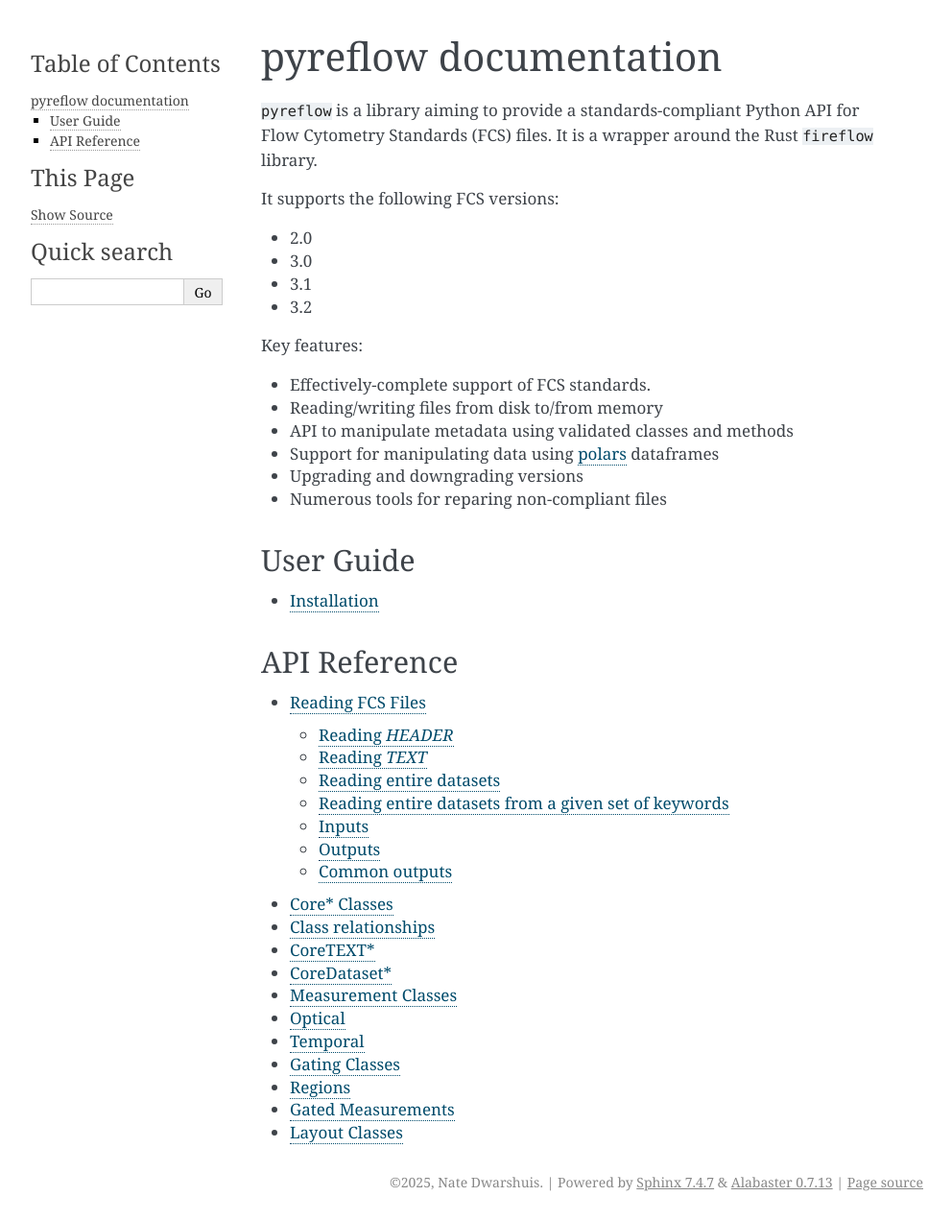
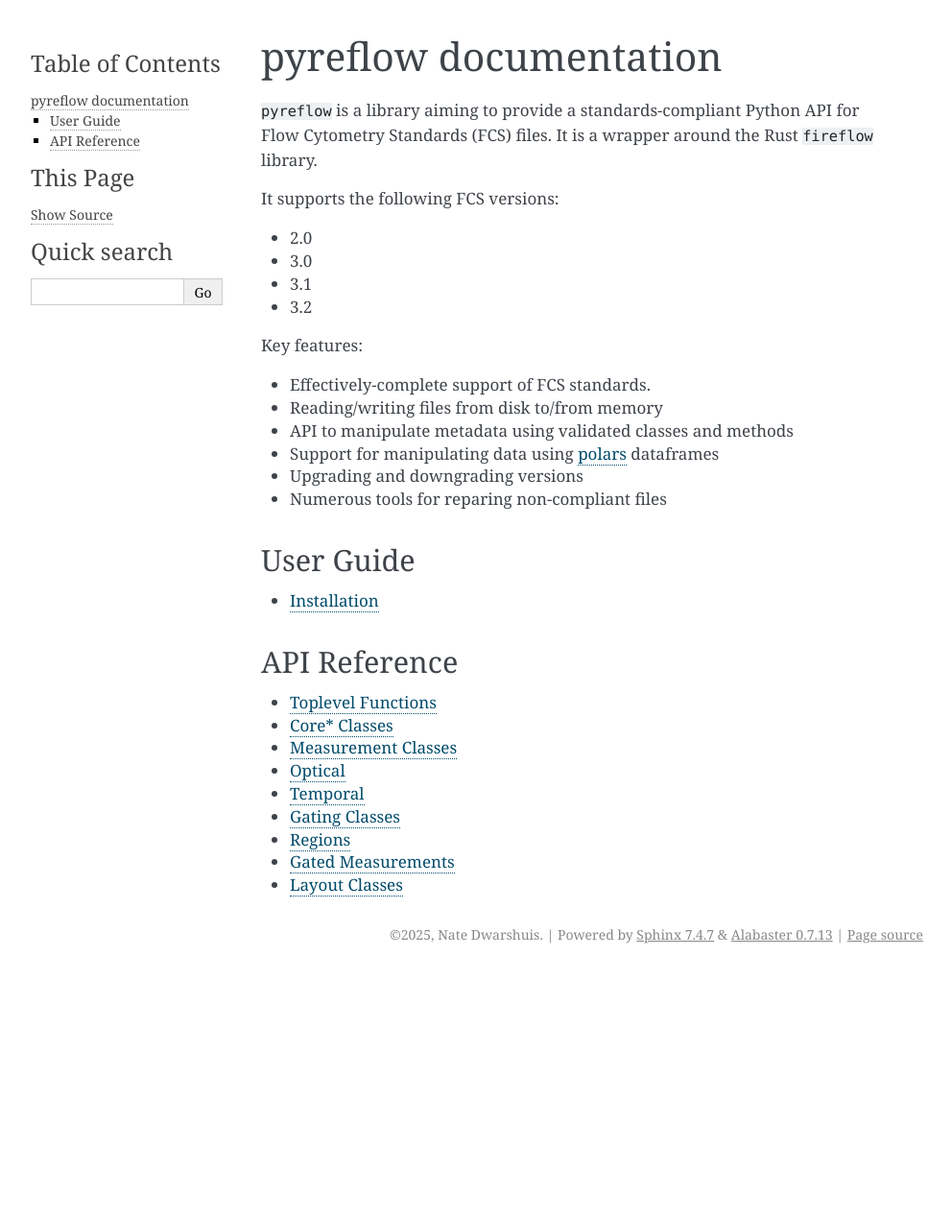
Before and after one commit to usnistgov/fireflow, a Sphinx documentation site: the page built from pyreflow/docs/source/index.rst, in a window 1280 px wide. Shown: the whole page at 96% size, without its empty margins (148-1140 px from the left). Built offline with Sphinx 7.4.7, drawn with Linux system fonts in a browser that asks for light colours; after the commit the page ends 1013 px from its top, so only the background shows below that.

Commit message:
ENH clean up docs

```diff
--- a/pyreflow/docs/source/core.rst
+++ b/pyreflow/docs/source/core.rst
@@ -25,7 +25,7 @@
 * any pseudostandard keywords since this would allow for "invalid" data
 
 Class relationships
-===================
+-------------------
 
 .. list-table::
    :header-rows: 1
@@ -147,7 +147,7 @@
      - X
 
 CoreTEXT\*
-==========
+----------
 
 Represents *HEADER* and *TEXT*.
 
@@ -182,7 +182,7 @@
    :members:
 
 CoreDataset*
-============
+------------
 
 Represents one dataset from an FCS file (*HEADER* + *TEXT* + *DATA* +
 *ANALYSIS* + *OTHER*).
--- a/pyreflow/docs/source/index.rst
+++ b/pyreflow/docs/source/index.rst
@@ -36,9 +36,9 @@
 -------------
 
 .. toctree::
-   :maxdepth: 2
+   :maxdepth: 1
 
-   fcs_read
+   toplevel
    core
    measurement
    gating
--- a/pyreflow/docs/source/fcs_read.rst
+++ b/pyreflow/docs/source/toplevel.rst
@@ -1,12 +1,10 @@
-Reading FCS Files
-=================
+Toplevel Functions
+==================
 
 The following are function which read various components of FCS files.
 
 Reading *HEADER*
 ----------------
-
-Reading *HEADER* is fairly straightforward.
 
 .. autofunction:: pyreflow.api.fcs_read_header
 
```
